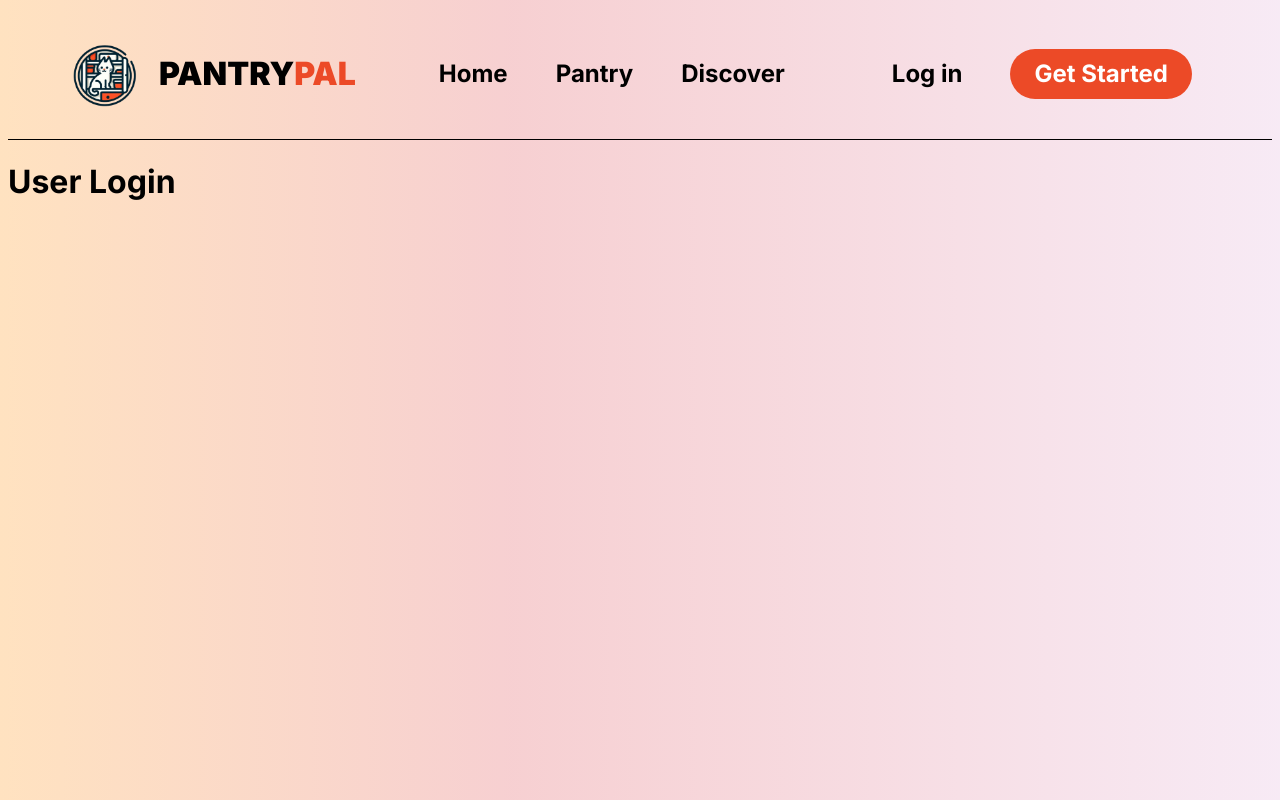
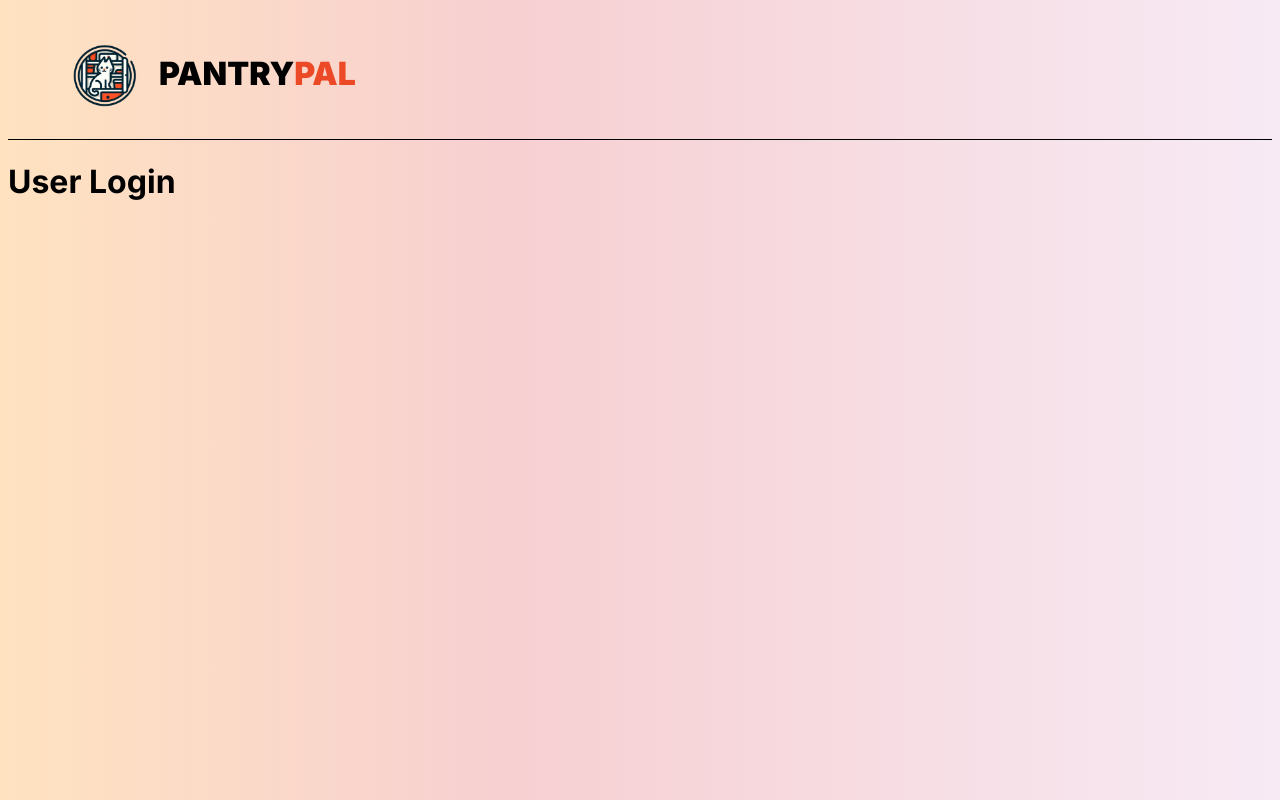
Before and after one commit to csci-499-fa24/Team6, a Next.js app in the folder client/: page /login in a window 1280 px wide. Built offline with nearby package versions, Linux system fonts and the light colour scheme.

Commit message:
added dynamic rendering to navbar based on active pages

```diff
--- a/client/app/components/navbar.js
+++ b/client/app/components/navbar.js
@@ -1,18 +1,34 @@
+"use client";
 import React from "react";
 import Link from "next/link";
 import styles from "./navbar.module.css";
+import { usePathname } from "next/navigation";
 
 const Navbar = () => {
+    const pathname = usePathname();
+    const isLoginPage = pathname === "/login"
+    const isRegisterPage = pathname === "/register"
+
+    const isActiveLink = (linkPath) => pathname === linkPath;
+
     return (
       <div className={styles.navWrapper}>
-        <div className={styles.navTitle}>
+        <Link className={styles.navTitle} href="/">
             <img className={styles.navLogo} src="/assets/logo.png"/>
-            <div>PANTRY<span class={styles.palText}>PAL</span></div>
-        </div>
+            <div>PANTRY<span className={styles.palText}>PAL</span></div>
+        </Link>
+        {!isLoginPage && !isRegisterPage && (
+        <>
           <div className={styles.navLinksWrapper}>
-            <Link href="/">Home</Link>
-            <Link href="/pantry">Pantry</Link>
-            <Link href="/discover">Discover</Link>
+            <Link href="/" className={isActiveLink("/") ? styles.activeLink : ""}>
+              Home
+            </Link>
+            <Link href="/pantry" className={isActiveLink("/pantry") ? styles.activeLink : ""}>
+              Pantry
+            </Link>
+            <Link href="/discover" className={isActiveLink("/discover") ? styles.activeLink : ""}>
+              Discover
+            </Link>
           </div>
           <div className={styles.navLinksWrapper}>
             <Link href="/login">Log in</Link>
@@ -20,6 +36,8 @@ const Navbar = () => {
               <div className={styles.navGetStartedText}>Get Started</div>
             </Link>
           </div>
+        </>
+      )}
     </div>
   );
 };
--- a/client/app/components/navbar.module.css
+++ b/client/app/components/navbar.module.css
@@ -19,6 +19,8 @@
     align-items: center;
     font-size: 2rem;
     font-weight: 900;
+    text-decoration: none;
+    color: black;
 }
 
 .palText {
@@ -52,3 +54,7 @@
     display: flex;
     align-items: center;
 }
+
+.activeLink {
+    color:#EC4A27 !important;
+  }
```
Lines whose indentation alone changed are shown as unchanged.
